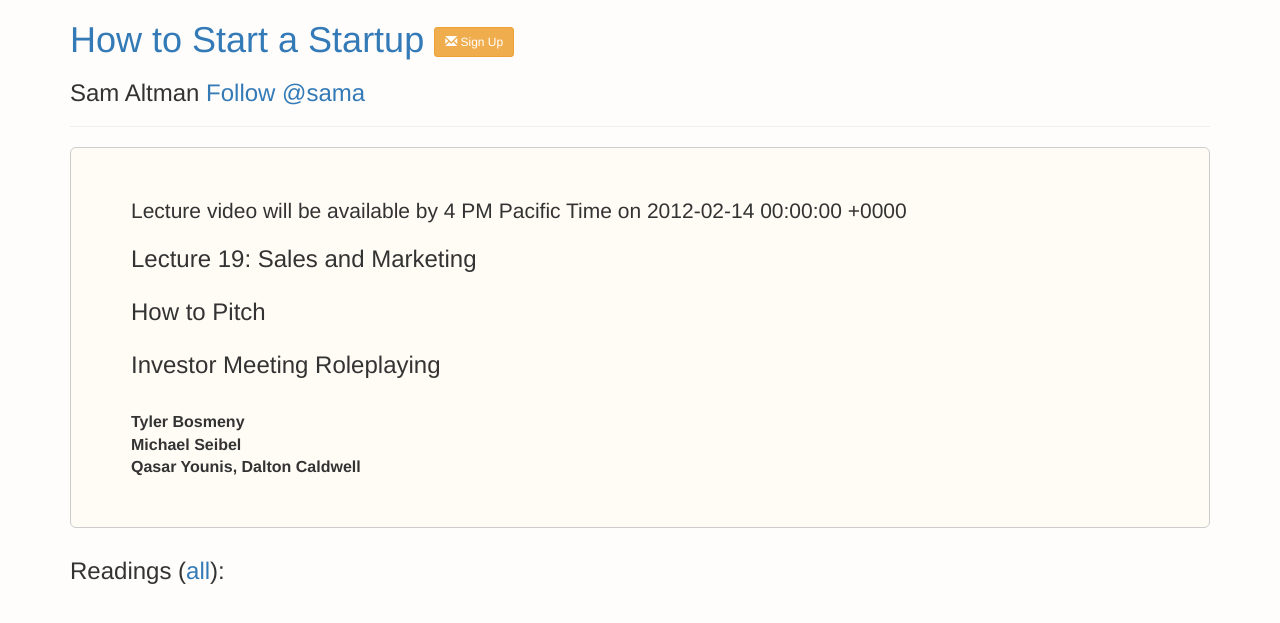
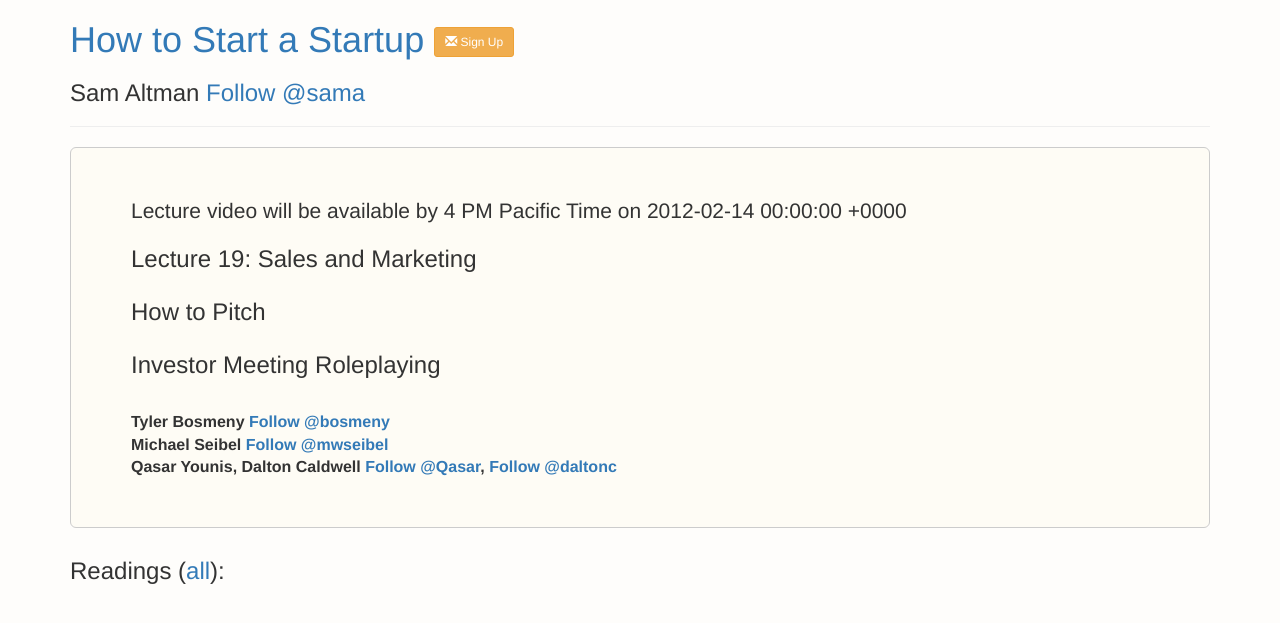
Before and after one commit to potluck/cs183b-bootstrap, a Jekyll site: the page built from _courses/lec19/index.md, in a window 1280 px wide. Shown: the top 623 px of the page. Built offline with Jekyll 4.4.1, drawn with Linux system fonts in a browser that asks for light colours; nearby versions of some CDN libraries; library files that are not in the unit come from our copies; comment, search, counter and statistics services are not loaded; a file with an impossible date is left out.

Commit message:
Update index.md

```diff
--- a/_courses/lec19/index.md
+++ b/_courses/lec19/index.md
@@ -7,10 +7,13 @@
 speakers:
   - speaker_name: Tyler Bosmeny
     speaker_title: Founder and CEO, Clever
+    follow_link: <a href="https://twitter.com/bosmeny" class="twitter-follow-button" data-show-count="false" data-show-screen-name="true">Follow @bosmeny</a>
   - speaker_name: Michael Seibel
     speaker_title: Partner, Y Combinator
+    follow_link: <a href="https://twitter.com/mwseibel" class="twitter-follow-button" data-show-count="false" data-show-screen-name="true">Follow @mwseibel</a>
   - speaker_name: Qasar Younis, Dalton Caldwell
     speaker_title: Partners, Y Combinator
+    follow_link: <a href="https://twitter.com/Qasar" class="twitter-follow-button" data-show-count="false" data-show-screen-name="true">Follow @Qasar</a>, <a href="https://twitter.com/daltonc" class="twitter-follow-button" data-show-count="false" data-show-screen-name="true">Follow @daltonc</a>
 
 topic: Sales and Marketing <br><br> How to Pitch <br><br> Investor Meeting Roleplaying
 
```
